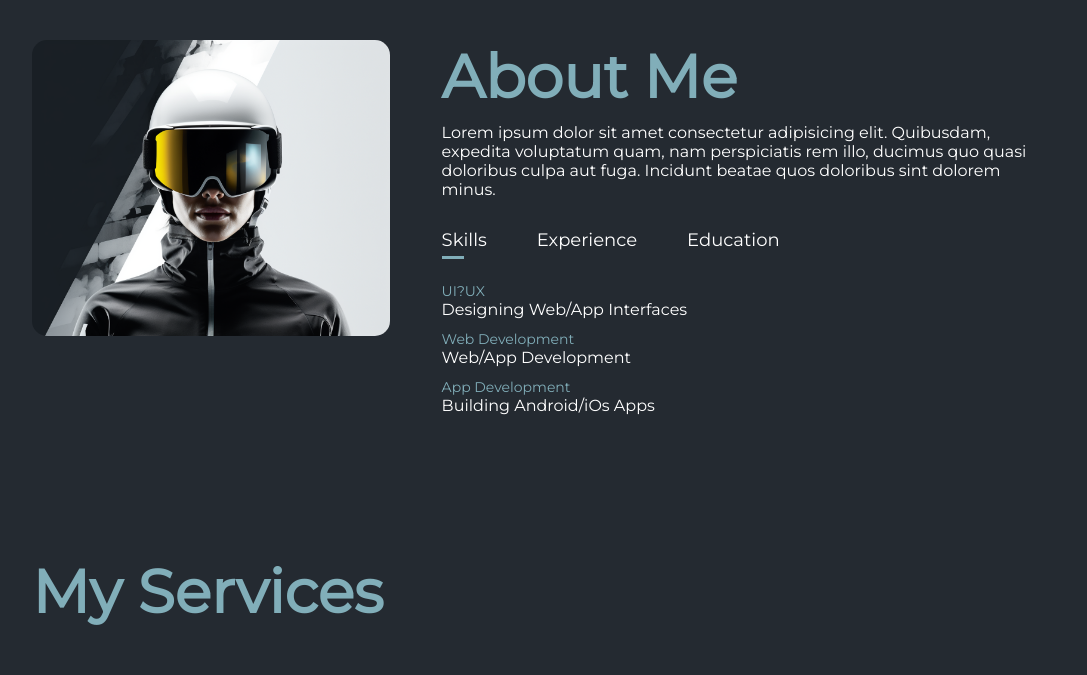
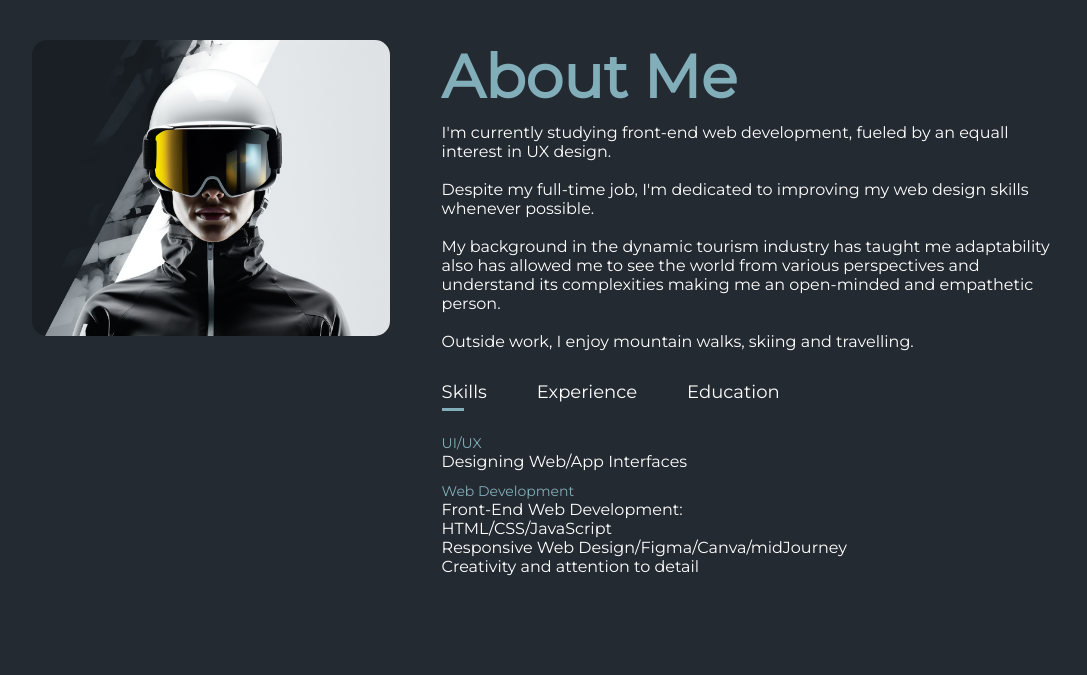
Before and after one commit to Edit22/PORTFOLIO__PROJECT__06.06.23, a plain HTML site: page index.html in a window 1280 px wide. Shown: the part 850-1525 px from the top of the page, without its empty margins (96-1183 px from the left). Drawn offline with Linux system fonts and the light colour scheme.

Commit message:
Text Content Added

```diff
--- a/index.html
+++ b/index.html
@@ -45,10 +45,13 @@
                 </div>
                 <div class="about-col-2">
                     <h1 class="sub-title">About Me</h1>
-                    <p>Lorem ipsum dolor sit amet consectetur adipisicing elit.
-                    Quibusdam, expedita voluptatum quam, nam perspiciatis rem illo,
-                    ducimus quo quasi doloribus culpa aut fuga.
-                    Incidunt beatae quos doloribus sint dolorem minus.</p>
+                    <p>I'm currently studying front-end web development, fueled by an equall interest in UX design.<br>
+                    <br>
+                    Despite my full-time job, I'm dedicated to improving my web design skills whenever possible.<br>
+                    <br>
+                    My background in the dynamic tourism industry has taught me adaptability also has allowed me to see the world from various perspectives and understand its complexities making me an open-minded and empathetic person.<br>
+                    <br>
+                    Outside work, I enjoy mountain walks, skiing and travelling.</p>
 
                     <div class="tab-titles">
                         <p class="tab-links active-link" onclick="opentab('skills')">Skills</p>
@@ -58,25 +61,28 @@
 
                     <div class="tab-contents active-tab" id="skills">
                         <ul>
-                            <li><span>UI?UX</span><br>Designing Web/App Interfaces</li>
-                            <li><span>Web Development</span><br>Web/App Development</li>
-                            <li><span>App Development</span><br>Building Android/iOs Apps</li>
+                            <li><span>UI/UX</span><br>Designing Web/App Interfaces</li>
+                            <li><span>Web Development</span><br>Front-End Web Development:<br>HTML/CSS/JavaScript<br>Responsive Web Design/Figma/Canva/midJourney<br>Creativity and attention to detail</li>
+
                         </ul>
                     </div>
 
                     <div class="tab-contents" id="experience">
                         <ul>
-                            <li><span>Course</span><br>Designing Web/App Interfaces</li>
-                            <li><span>Web Development</span><br>Web/App Development</li>
-                            <li><span>App Development</span><br>Building Android/iOs Apps</li>
+                            <li><span>Freelance Photographer</span><br>Commercial and Interior Photography Projects.<br>Contributing to successful marketing campaigns.<br></li>
+                            <li><span>Destination Manager - Andorra</span><br>Led a resort team in delivering excellent customer service.<br>Cultivating positive relationships with resort suppliers.<br>Training and motivating travel representatives, leading to improving team performance.</li>
+
                         </ul>
                     </div>
 
                     <div class="tab-contents" id="education">
                         <ul>
-                            <li><span>Coursera</span><br>Designing Web/App Interfaces</li>
-                            <li><span>Web Development</span><br>Web/App Development</li>
-                            <li><span>App Development</span><br>Building Android/iOs Apps</li>
+                            <li><span>Coursera</span><br>Google UX Design - Professional Certificate (2023/24)</li>
+                            <li><span>Studiuje.it</span><br>Front-End Web Development</li>
+                            <li><span>MegaK.pl</span><br>JavaScript Developer (2023/24)
+                            </li>
+                            <li><span>Katowice Business University</span><br>Tourism and Travel Services Management
+                            </li>
                         </ul>
                     </div>
 
@@ -143,9 +149,8 @@
         <div class="work">
             <img src="images/my__work-addSearch.png">
             <div class="layer">
-                <h3>Online Shopping App</h3>
-                <p>Lorem ipsum dolor ewofej wefjisf fij sfefefa-flip-horizontal
-                efdfdfdfdfdf d dff</p>
+                <h3>Add/Search App</h3>
+                <p>An application that searches and adds elements to the DOM using HTML, CSS, and JavaScript.</p>
                 <a href="#"><i class="fa-solid fa-up-right-from-square"></i></a>
             </div>
         </div>
--- a/style.css
+++ b/style.css
@@ -437,7 +437,7 @@ nav .fa-solid {
     }
 
     .layer {
-        background: linear-gradient(rgba(36,42,49,0.7), #FEE3A2);
+        background: linear-gradient(rgba(36,42,49,0.7), #ADCACB);
     }
     nav .fa-solid {
         display: block;
```
Also changed, not shown: 1 other file.
